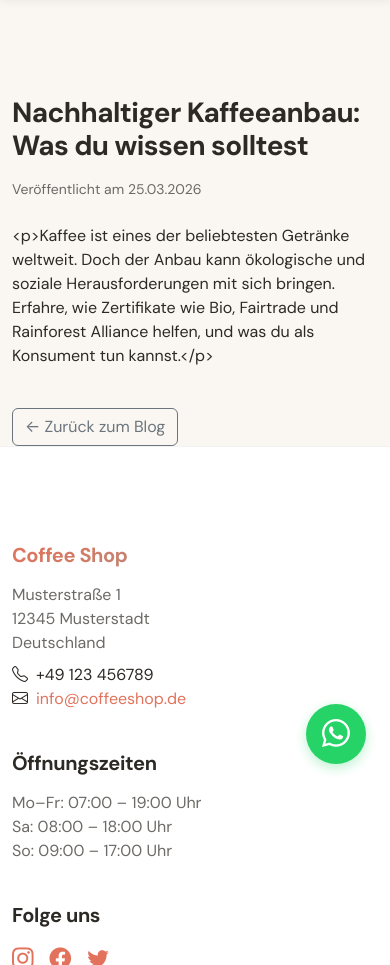
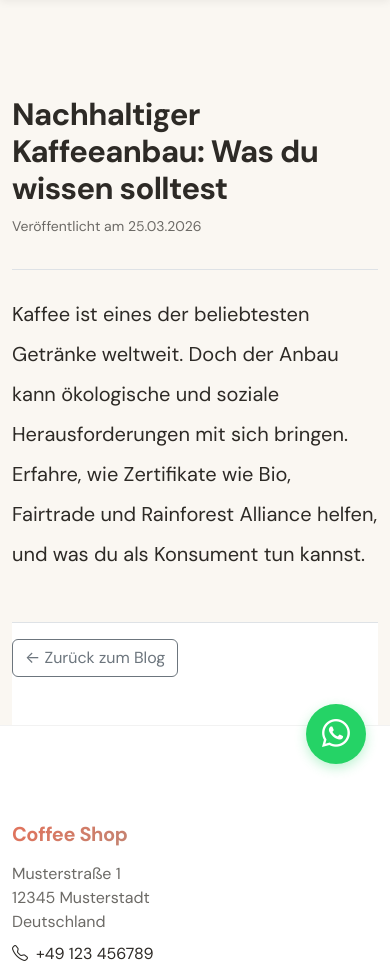
Before and after one commit to dreyjey1993/coffee-shop-django, a Django app: page /blog/nachhaltiger-kaffeeanbau-was-du-wissen-solltest/ in a window 390 px wide. Shown: the part 56-1021 px from the top of the page. Run offline with Django 4.2, Linux system fonts and the light colour scheme; data comes from the database, SQL or seed files in the repository.

Commit message:
feat: improve blog readability (max-width, line-height), add gallery filter, add skeleton loading CSS, add responsive image placeholders (future work)

```diff
--- a/shop/static/shop/css/custom.css
+++ b/shop/static/shop/css/custom.css
@@ -256,6 +256,23 @@ img.lazy.loaded {
   transform: none;
 }
 
+/* Skeleton Loading */
+.skeleton {
+  background: linear-gradient(90deg, #f0f0f0 25%, #e0e0e0 50%, #f0f0f0 75%);
+  background-size: 200% 100%;
+  animation: skeleton-loading 1.5s infinite;
+  border-radius: 4px;
+  color: transparent !important;
+}
+[data-theme="dark"] .skeleton {
+  background: linear-gradient(90deg, #2a2a2a 25%, #3a3a3a 50%, #2a2a2a 75%);
+  background-size: 200% 100%;
+}
+@keyframes skeleton-loading {
+  0% { background-position: 200% 0; }
+  100% { background-position: -200% 0; }
+}
+
 /* Accessible focus styles */
 a:focus, button:focus, input:focus, select:focus, textarea:focus {
   outline: 2px solid var(--accent);
--- a/shop/templates/shop/article_detail.html
+++ b/shop/templates/shop/article_detail.html
@@ -3,15 +3,34 @@
 {% block title %}{{ article.title }} – Coffee Shop Blog{% endblock %}
 
 {% block content %}
-<article class="mt-4 reveal">
-    <h1 class="mb-3">{{ article.title }}</h1>
-    <p class="text-muted small mb-4">Veröffentlicht am {{ article.published_date|date:"d.m.Y" }}</p>
-    {% if article.image %}
-    <img src="{{ article.image.url }}" class="img-fluid rounded-3 mb-4" alt="{{ article.title }}" loading="lazy">
-    {% endif %}
-    <div class="article-content">
-        {{ article.content|linebreaks }}
-    </div>
-    <a class="btn btn-outline-secondary mt-4" href="{% url 'blog' %}">← Zurück zum Blog</a>
-</article>
+<div class="max-w-4ch mx-auto mt-4">
+    <article class="reveal">
+        <header class="mb-4 pb-3 border-bottom">
+            <h1 class="display-5 fw-bold mb-2">{{ article.title }}</h1>
+            <p class="text-muted small">Veröffentlicht am {{ article.published_date|date:"d.m.Y" }}</p>
+        </header>
+        {% if article.image %}
+        <figure class="mb-4">
+            <img src="{{ article.image.url }}" class="img-fluid rounded-3" alt="{{ article.title }}" loading="lazy">
+        </figure>
+        {% endif %}
+        <div class="article-content lh-lg fs-5">
+            {{ article.content|safe }}
+        </div>
+        <footer class="mt-5 pt-3 border-top">
+            <a class="btn btn-outline-secondary" href="{% url 'blog' %}">← Zurück zum Blog</a>
+        </footer>
+    </article>
+</div>
 {% endblock %}
+
+{% block extra_head %}
+<style>
+.max-w-4ch { max-width: 65ch; margin-left: auto; margin-right: auto; }
+.lh-lg { line-height: 1.75; }
+.fs-5 { font-size: 1.125rem; }
+.article-content p { margin-bottom: 1.25rem; }
+.article-content h2 { margin-top: 2rem; margin-bottom: 1rem; font-size: 1.75rem; }
+.article-content ul, .article-content ol { margin-bottom: 1.25rem; padding-left: 1.5rem; }
+</style>
+{% endblock %}
```
Also changed, not shown: shop/templates/shop/blog.html (+17 -6 lines), shop/templates/shop/gallery.html (+49 -4 lines).
